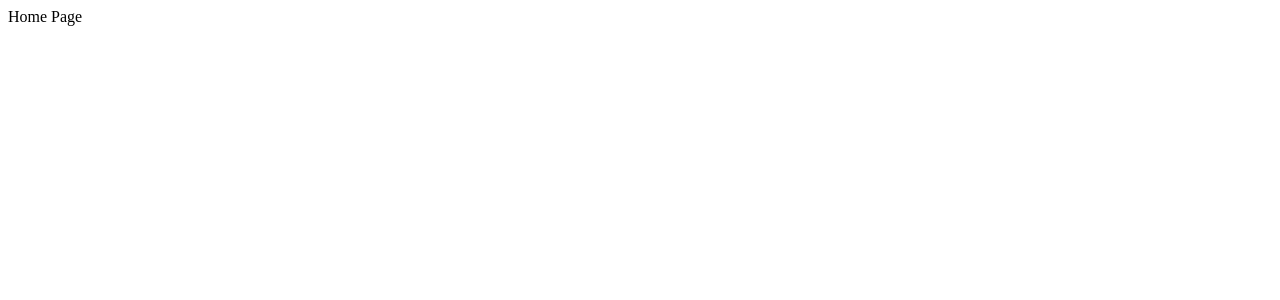
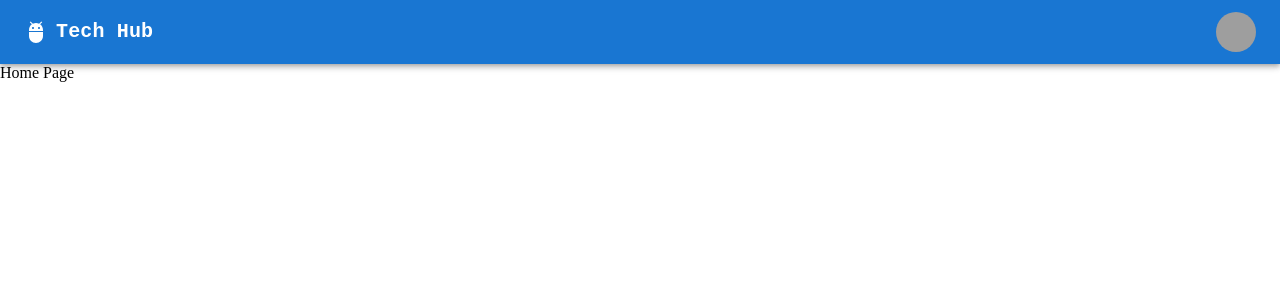
Before and after one commit to IbrahimAlmahdy/e-commerce_mern, a React (Vite) app in the folder frontend/: page / in a window 1280 px wide. Shown: the top 300 px of the page. Built offline with nearby package versions, Linux system fonts and the light colour scheme; grey boxes are pictures that could not be loaded.

Commit message:
feat(frontend): install MUI and add top navbar

```diff
--- a/frontend/index.html
+++ b/frontend/index.html
@@ -2,11 +2,10 @@
 <html lang="en">
   <head>
     <meta charset="UTF-8" />
-    <link rel="icon" type="image/svg+xml" href="/favicon.svg" />
     <meta name="viewport" content="width=device-width, initial-scale=1.0" />
-    <title>frontend</title>
+    <title>Tech Hub</title>
   </head>
-  <body>
+  <body style="margin: 0">
     <div id="root"></div>
     <script type="module" src="/src/main.tsx"></script>
   </body>
--- a/frontend/package.json
+++ b/frontend/package.json
@@ -10,6 +10,10 @@
     "preview": "vite preview"
   },
   "dependencies": {
+    "@emotion/react": "^11.14.0",
+    "@emotion/styled": "^11.14.1",
+    "@mui/icons-material": "^9.5.0",
+    "@mui/material": "^9.5.0",
     "react": "^19.2.8",
     "react-dom": "^19.2.8",
     "react-router-dom": "^7.18.4"
--- a/frontend/src/App.tsx
+++ b/frontend/src/App.tsx
@@ -1,9 +1,11 @@
 import { BrowserRouter, Routes, Route } from "react-router-dom";
 import HomePage from "./pages/HomePage";
+import Navbar from "./components/Navbar";
 
 function App() {
   return (
     <BrowserRouter>
+      <Navbar />
       <Routes>
         <Route path="/" element={<HomePage />} />
       </Routes>
--- /dev/null
+++ b/frontend/src/components/Navbar.tsx
@@ -0,0 +1,101 @@
+import * as React from "react";
+import AppBar from "@mui/material/AppBar";
+import Box from "@mui/material/Box";
+import Toolbar from "@mui/material/Toolbar";
+import IconButton from "@mui/material/IconButton";
+import Typography from "@mui/material/Typography";
+import Menu from "@mui/material/Menu";
+import Container from "@mui/material/Container";
+import Avatar from "@mui/material/Avatar";
+import Tooltip from "@mui/material/Tooltip";
+import MenuItem from "@mui/material/MenuItem";
+import AdbIcon from "@mui/icons-material/Adb";
+
+const settings = ["Profile", "Account", "Dashboard", "Logout"];
+
+function Navbar() {
+  const [anchorElUser, setAnchorElUser] = React.useState<null | HTMLElement>(
+    null,
+  );
+
+  const handleOpenUserMenu = (event: React.MouseEvent<HTMLElement>) => {
+    setAnchorElUser(event.currentTarget);
+  };
+
+  const handleCloseUserMenu = () => {
+    setAnchorElUser(null);
+  };
+
+  return (
+    <AppBar position="static">
+      <Container maxWidth="xl">
+        <Toolbar disableGutters>
+          <Box
+            sx={{
+              display: "flex",
+              flexDirection: "row",
+              justifyContent: "space-between",
+              alignItems: "center",
+              width: "100%",
+            }}
+          >
+            <Box
+              sx={{
+                display: "flex",
+                flexDirection: "row",
+                alignItems: "center",
+              }}
+            >
+              <AdbIcon sx={{ display: "flex", mr: 1 }} />
+              <Typography
+                variant="h6"
+                noWrap
+                component="a"
+                sx={{
+                  mr: 2,
+                  display: { xs: "none", md: "flex" },
+                  fontFamily: "monospace",
+                  fontWeight: 700,
+                }}
+              >
+                Tech Hub
+              </Typography>
+            </Box>
+            <Box sx={{ flexGrow: 0 }}>
+              <Tooltip title="Open settings">
+                <IconButton onClick={handleOpenUserMenu} sx={{ p: 0 }}>
+                  <Avatar alt="Remy Sharp" src="/static/images/avatar/2.jpg" />
+                </IconButton>
+              </Tooltip>
+
+              <Menu
+                sx={{ mt: "45px" }}
+                id="menu-appbar"
+                anchorEl={anchorElUser}
+                anchorOrigin={{
+                  vertical: "top",
+                  horizontal: "right",
+                }}
+                keepMounted
+                transformOrigin={{
+                  vertical: "top",
+                  horizontal: "right",
+                }}
+                open={Boolean(anchorElUser)}
+                onClose={handleCloseUserMenu}
+              >
+                {settings.map((setting) => (
+                  <MenuItem key={setting} onClick={handleCloseUserMenu}>
+                    <Typography align="center">{setting}</Typography>
+                  </MenuItem>
+                ))}
+              </Menu>
+            </Box>
+          </Box>
+        </Toolbar>
+      </Container>
+    </AppBar>
+  );
+}
+
+export default Navbar;
```
Also changed, not shown: frontend/src/types/CartItem.ts (added, +7 -0 lines), 1 other file (tests, documents, lock files or other folders).
